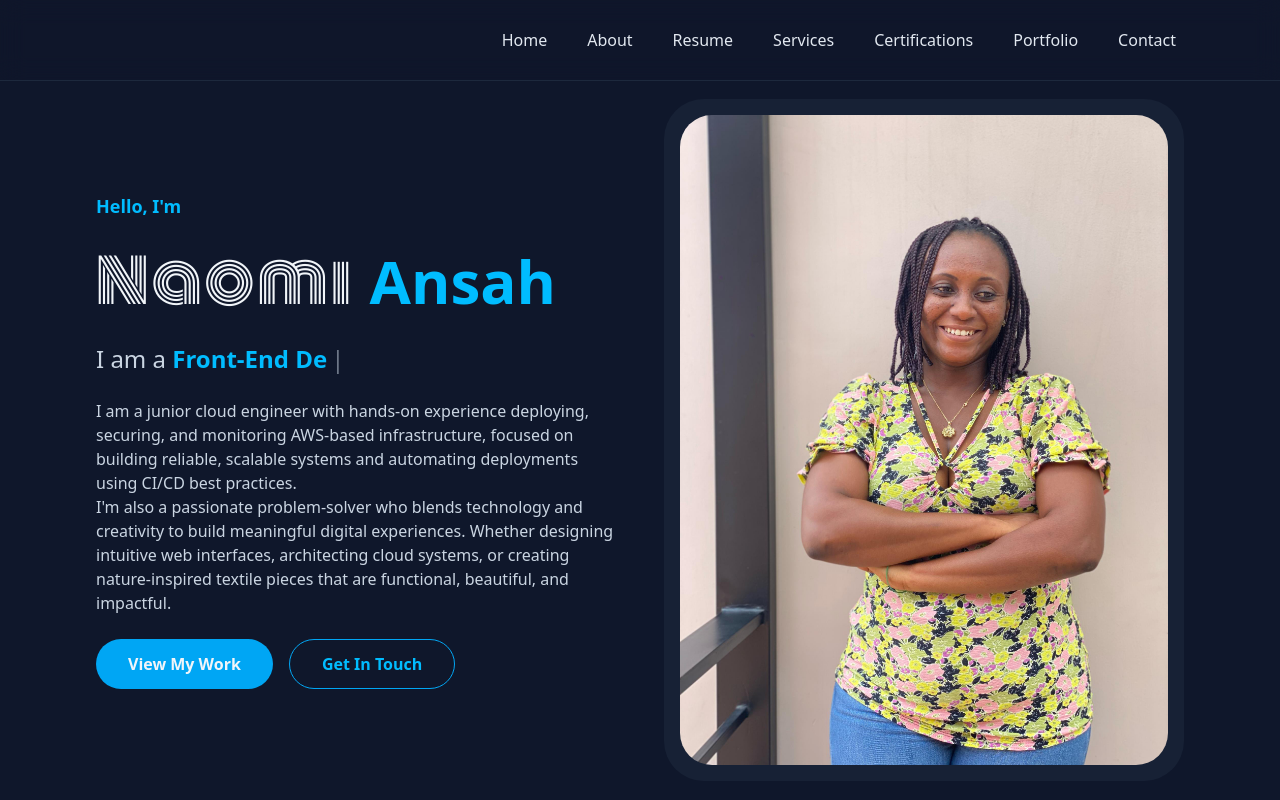
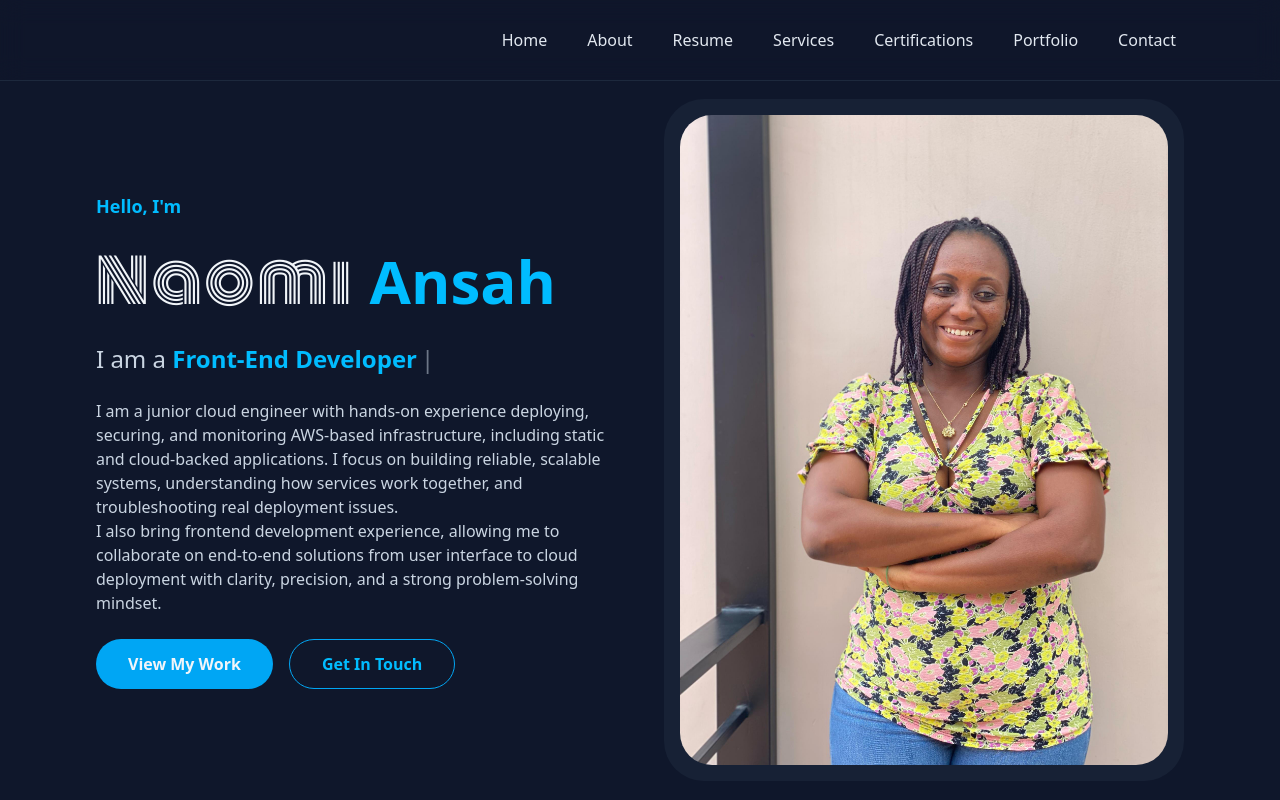
Before and after one commit to Naomiansah/naomi-portfolio, a React (Vite) app: page / in a window 1280 px wide. Shown: the top 800 px of the page. Built offline with nearby package versions, Linux system fonts and the light colour scheme.

Commit message:
updated home page

```diff
--- a/src/components/Home.jsx
+++ b/src/components/Home.jsx
@@ -2,7 +2,11 @@ import React, { useState, useEffect } from "react";
 import heropic from "../assets/images/heropic.jpg";
 
 // ✅ roles stay outside the component
-const roles = ["Cloud Engineer", "Front-End Developer", "Textile Designer"];
+const roles = [
+  "Junior Cloud Engineer",
+  "Front-End Developer",
+  "Textile Designer",
+];
 
 const Home = () => {
   const [roleIndex, setRoleIndex] = useState(0); // which role
@@ -66,15 +70,15 @@ const Home = () => {
 
           <p className="text-slate-300 max-w-xl">
             I am a junior cloud engineer with hands-on experience deploying,
-            securing, and monitoring AWS-based infrastructure, focused on
-            building reliable, scalable systems and automating deployments using
-            CI/CD best practices.
+            securing, and monitoring AWS-based infrastructure, including static
+            and cloud-backed applications. I focus on building reliable,
+            scalable systems, understanding how services work together, and
+            troubleshooting real deployment issues.
             <p>
-              I'm also a passionate problem-solver who blends technology and
-              creativity to build meaningful digital experiences. Whether
-              designing intuitive web interfaces, architecting cloud systems, or
-              creating nature-inspired textile pieces that are functional,
-              beautiful, and impactful.
+              I also bring frontend development experience, allowing me to
+              collaborate on end-to-end solutions from user interface to cloud
+              deployment with clarity, precision, and a strong problem-solving
+              mindset.
             </p>
           </p>
 
```
